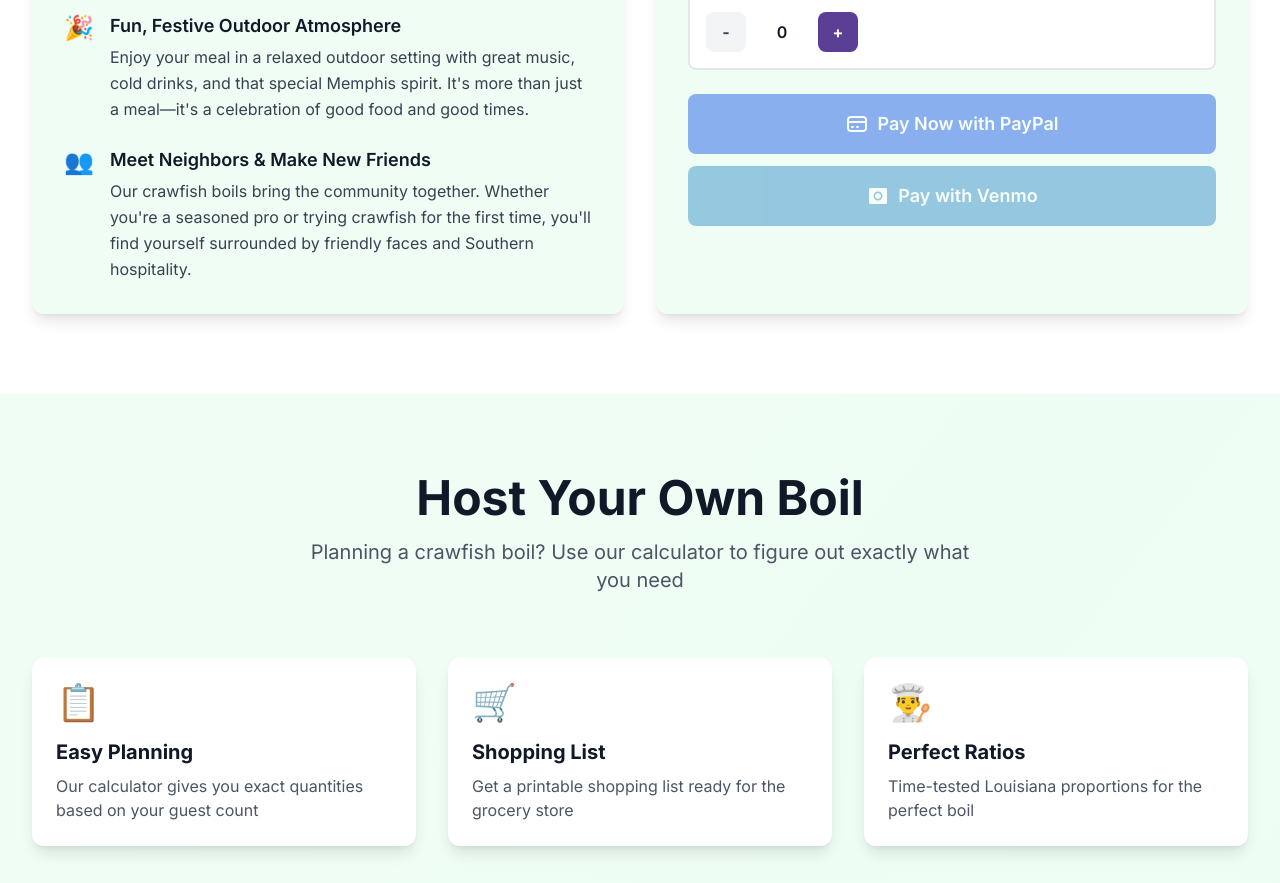
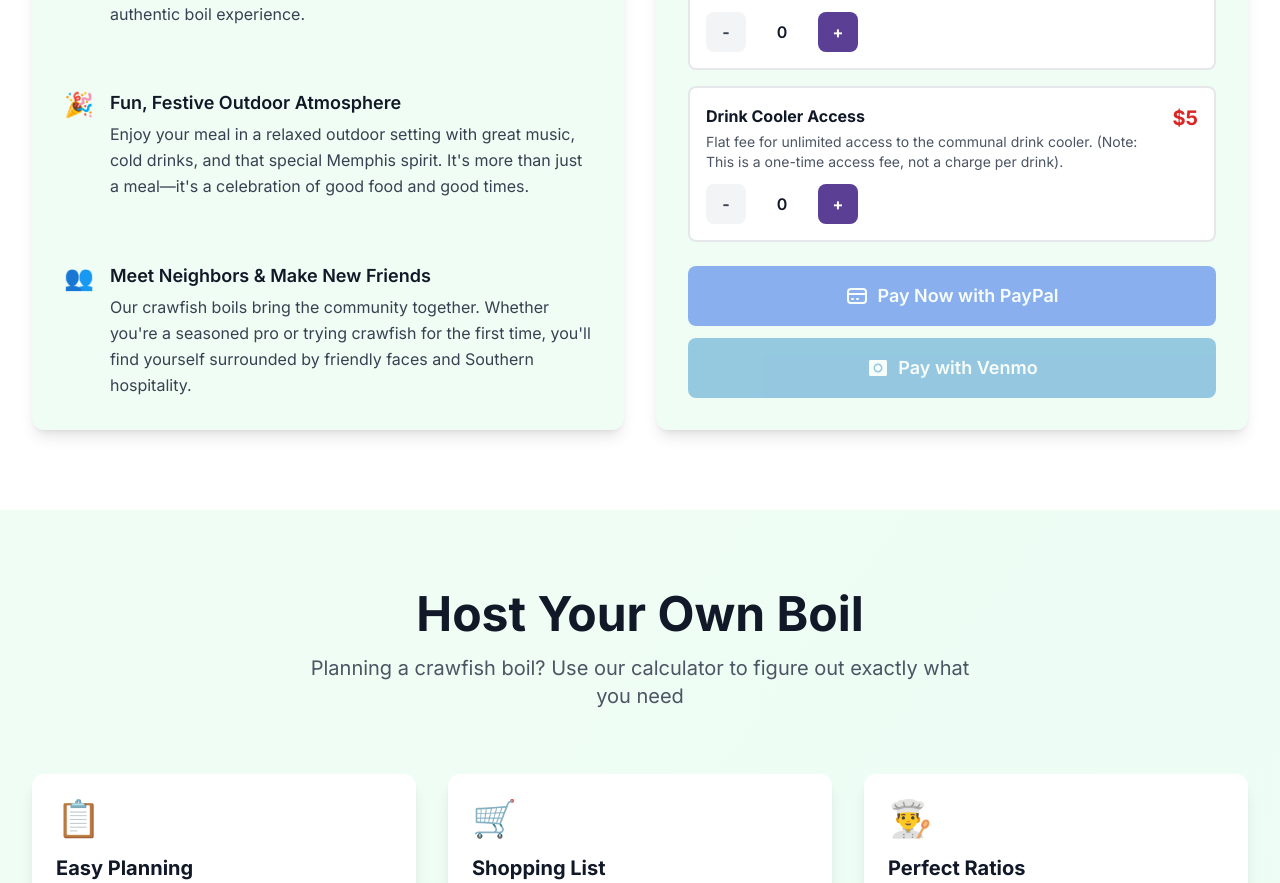
Before and after one commit to redsurfer1/crawfishboil, a React (Vite) app: page / in a window 1280 px wide. Shown: the part 1678-2561 px from the top of the page. Built offline with nearby package versions, Linux system fonts and the light colour scheme; no server answers.

Commit message:
Add Drink Cooler Access product

```diff
--- a/src/components/GuestPath.jsx
+++ b/src/components/GuestPath.jsx
@@ -13,7 +13,8 @@ export default function GuestPath() {
   const [showContactModal, setShowContactModal] = useState(false);
   const [cart, setCart] = useState({
     crawfishPlate: 0,
-    sidesOnly: 0
+    sidesOnly: 0,
+    drinkCooler: 0
   });
 
   const handleChange = (e) => {
@@ -63,7 +64,7 @@ export default function GuestPath() {
   };
 
   const calculateTotal = () => {
-    return (cart.crawfishPlate * 25) + (cart.sidesOnly * 12);
+    return (cart.crawfishPlate * 25) + (cart.sidesOnly * 12) + (cart.drinkCooler * 5);
   };
 
   const handlePayNow = () => {
@@ -197,6 +198,36 @@ export default function GuestPath() {
                     </button>
                   </div>
                 </div>
+
+                <div className="bg-white border-2 border-gray-200 rounded-lg p-4 hover:border-red-300 transition">
+                  <div className="flex justify-between items-start mb-2">
+                    <div className="flex-1">
+                      <h5 className="font-bold text-gray-900">Drink Cooler Access</h5>
+                      <p className="text-sm text-gray-600 mt-1">Flat fee for unlimited access to the communal drink cooler. (Note: This is a one-time access fee, not a charge per drink).</p>
+                    </div>
+                    <span className="text-xl font-bold text-red-600 ml-4">$5</span>
+                  </div>
+                  <div className="flex items-center gap-3 mt-3">
+                    <button
+                      type="button"
+                      onClick={() => updateCart('drinkCooler', false)}
+                      className="w-10 h-10 flex items-center justify-center bg-gray-100 hover:bg-gray-200 rounded-lg font-bold text-gray-700 transition"
+                    >
+                      -
+                    </button>
+                    <span className="w-12 text-center font-semibold text-gray-900">{cart.drinkCooler}</span>
+                    <button
+                      type="button"
+                      onClick={() => updateCart('drinkCooler', true)}
+                      className="w-10 h-10 flex items-center justify-center rounded-lg font-bold text-white transition"
+                      style={{ backgroundColor: '#5B3F95' }}
+                      onMouseEnter={(e) => e.target.style.backgroundColor = '#4a3277'}
+                      onMouseLeave={(e) => e.target.style.backgroundColor = '#5B3F95'}
+                    >
+                      +
+                    </button>
+                  </div>
+                </div>
               </div>
 
               <div className="space-y-3">
```
